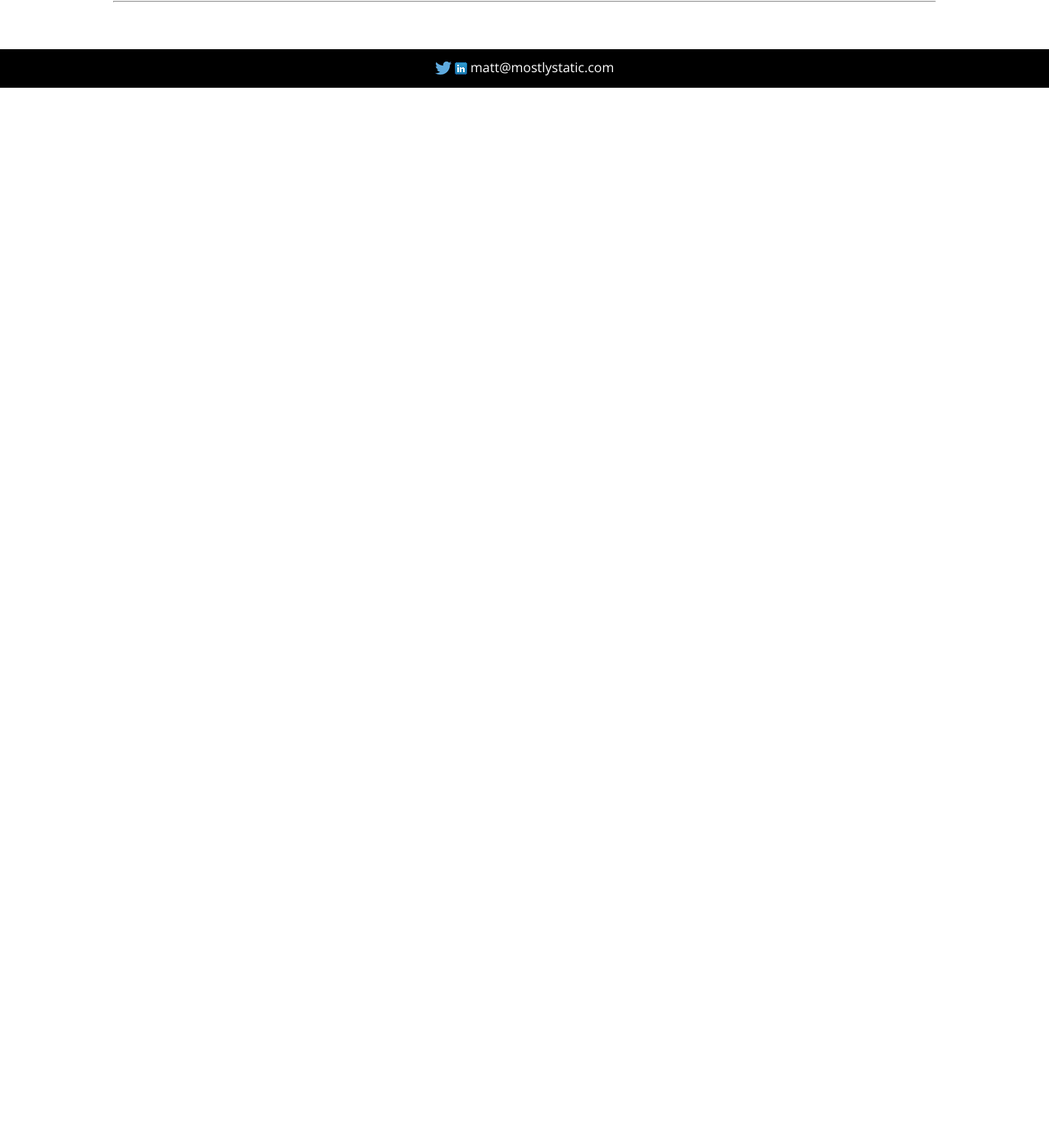
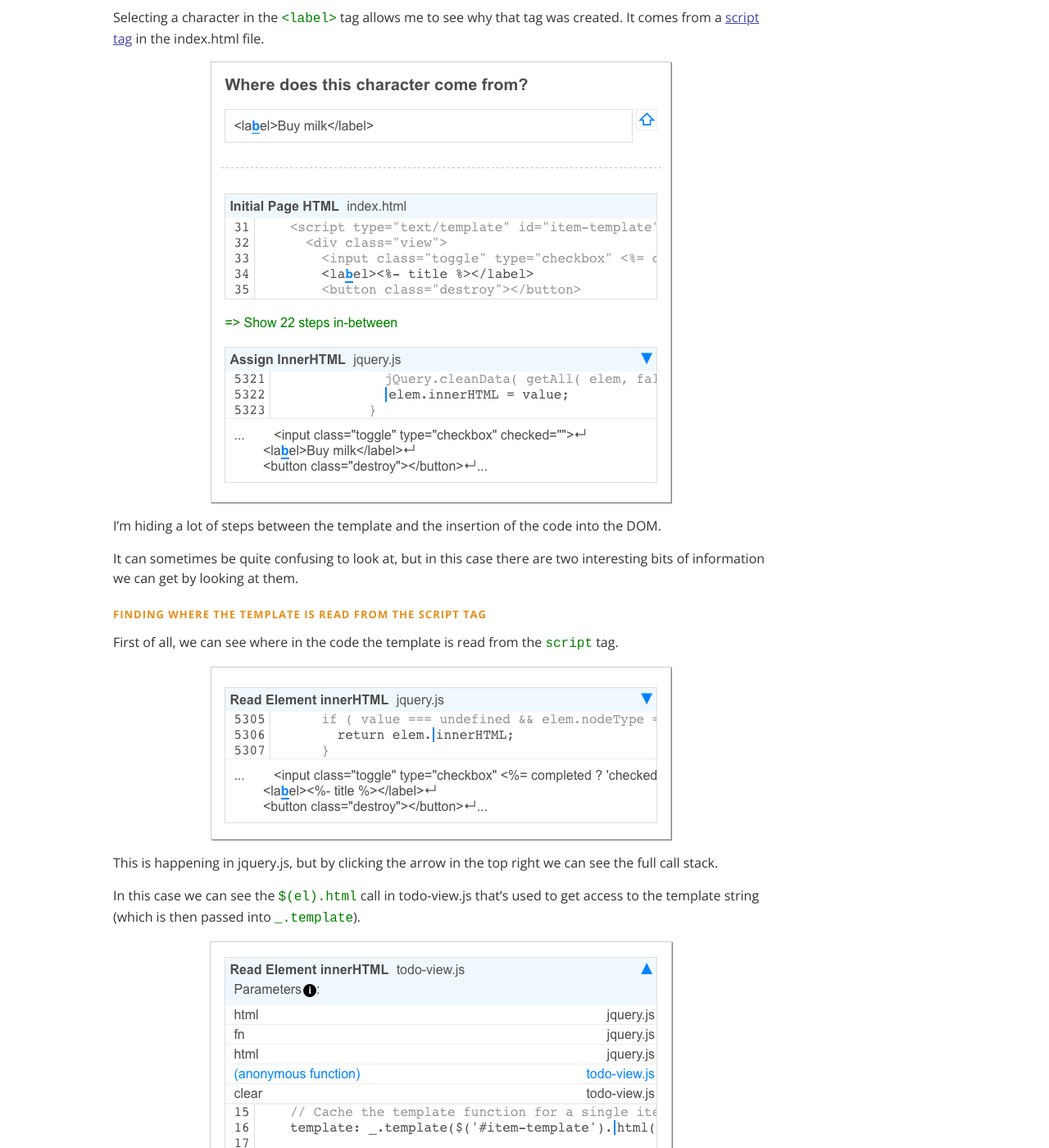
Before and after one commit to mattzeunert/mattzeunert.github.io, a Jekyll site: the page built from _posts/2016-07-17-understanding-backbone-todomvc-with-from-js.md, in a window 1280 px wide and 1400 px high, scrolled down 1862 px. Shown: the whole window at 82% size. Built offline with Jekyll 4.4.1, drawn with Linux system fonts in a browser that asks for light colours; nearby versions of some CDN libraries; comment, search, counter and statistics services are not loaded; before the commit the page ends 1969 px from its top, so only the background shows below that; some of the changed text lies outside the part shown.

Commit message:
More work on demo post.

```diff
--- a/_posts/2016-07-17-understanding-backbone-todomvc-with-from-js.md
+++ b/_posts/2016-07-17-understanding-backbone-todomvc-with-from-js.md
@@ -33,3 +33,43 @@ The first item shows that the todo item data was originally loaded from localSto
 The last item shows how the string was added to the DOM, in this case by an `innerHTML` assignment in jQuery.
 
 ![FromJS sidebar showing "Buy milk" origin](/img/blog/fromjs-demo/sidebar-after-selecting-todo-item.png)
+
+## Where does the label tag come from?
+
+Selecting a character in the `<label>` tag allows me to see why that tag was created. It comes from a [script tag](http://stackoverflow.com/questions/4912586/explanation-of-script-type-text-template-script) in the index.html file.
+
+!["b" character in label comes from index.html file](/img/blog/fromjs-demo/label-tag-origin.png)
+
+I'm hiding a lot of steps between the template and the insertion of the code into the DOM.
+
+It can sometimes be quite confusing to look at, but in this case there are two interesting bits of information we can get by looking at them.
+
+### Finding where the template is read from the script tag
+
+First of all, we can see where in the code the template is read from the `script` tag.
+
+![Read innerHTML FromJS step](/img/blog/fromjs-demo/read-element-innerhtml.png)
+
+This is happening in jquery.js, but by clicking the arrow in the top right we can see the full call stack.
+
+In this case we can see the `$(el).html` call in todo-view.js that's used to get access to the template string (which is then passed into `_.template`).
+
+![Full call stack and code inside todo-view.js](/img/blog/fromjs-demo/read-element-innerhtml-todo-view.png)
+
+### Finding where Underscore converts the template string into a template function
+
+Scrolling further down we can also see that at some point Underscore is parsing the template and using it to create a new dynamic function.
+
+(The `new Function()` syntax is similar to calling `eval`.)
+
+![Underscore creating a new function based on the template](/img/blog/fromjs-demo/dynamic-script.png)
+
+## Where is "Buy milk" marked as done?
+
+Each todo item in TodoMVC appears as an `<li>` tag in the DOM. It's hard to select the `<li>` tag by clicking on it, but we can navigate to it using the element up button.
+
+![Going up the DOM tree](/img/blog/fromjs-demo/up-button.png)
+
+By clicking on the class name we can see where the `<li>` tag was marked as completed. The class is added in todo-view.js if the view's model has been marked as completed.
+
+![Completed class origin](/img/blog/fromjs-demo/completed-class-origin.png)
```
Also changed, not shown: img/blog/fromjs-demo/completed-class-origin.png (added), img/blog/fromjs-demo/dynamic-script.png (added), img/blog/fromjs-demo/label-tag-origin.png (added), img/blog/fromjs-demo/read-element-innerhtml-todo-view.png (added), img/blog/fromjs-demo/read-element-innerhtml.png (added), img/blog/fromjs-demo/up-button.png (added).
